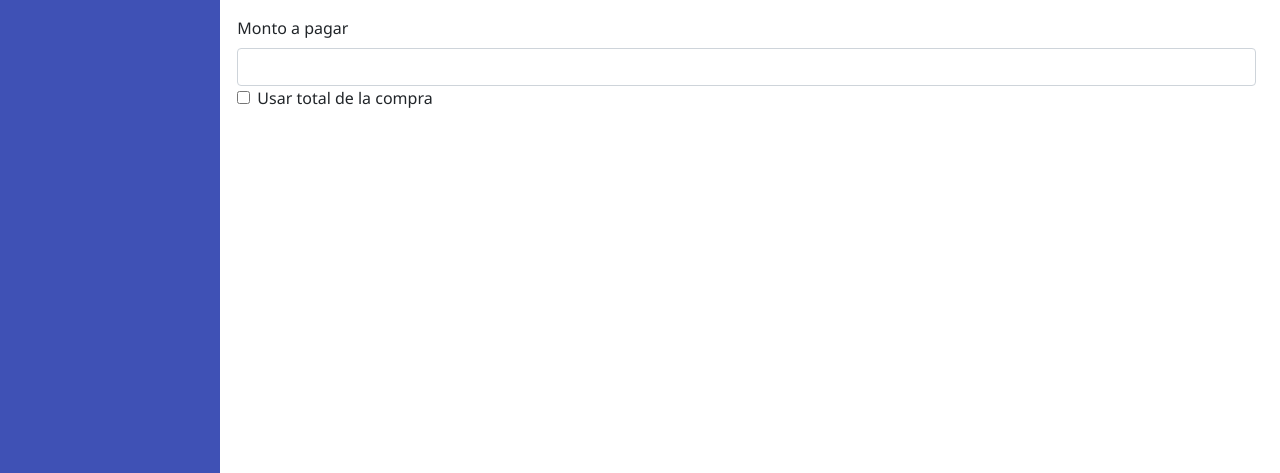
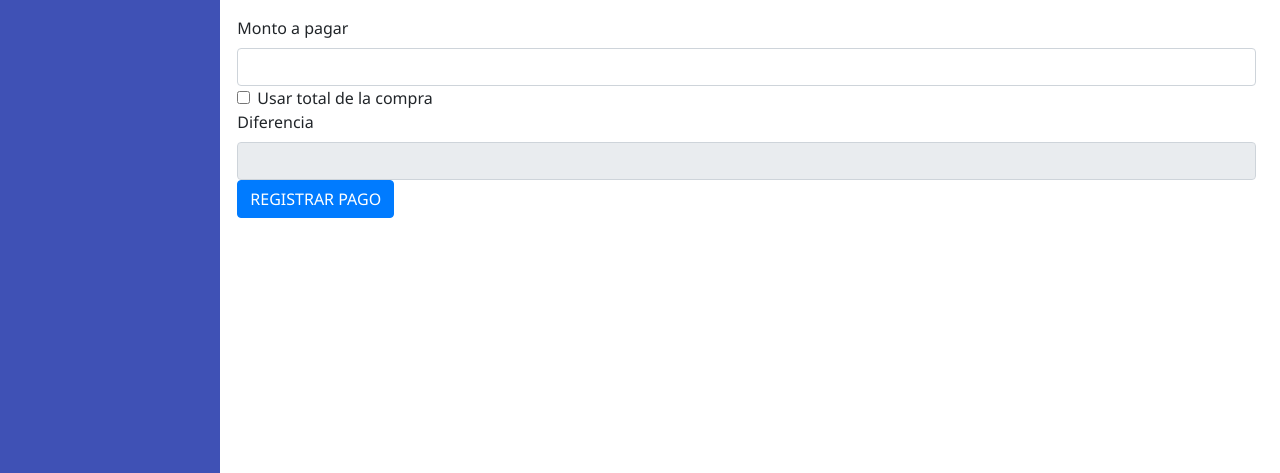
Before and after one commit to IGNRV/tisi, a PHP site: page /welcome.php in a window 1280 px wide. Shown: the part 327-800 px from the top of the page. Run offline with PHP 8.4, Linux system fonts and the light colour scheme; the visitor is signed in with stand-in values (Sample User, id 1); data that the repository does not hold is empty.

Commit message:
Avance registor_pago inserta datos en la tabla detalles_transaccion

```diff
--- a/buscar_productos.php
+++ b/buscar_productos.php
@@ -33,7 +33,7 @@ if (isset($_POST['buscar']) && !empty($_POST['buscar'])) {
     exit;
 }
 
-$query_medios_pago = "SELECT nombre_medio_pago FROM medios_de_pago";
+$query_medios_pago = "SELECT id_medios_de_pago, nombre_medio_pago FROM medios_de_pago";
 
 $medios_pago = [];
 if ($stmt = $conn->prepare($query_medios_pago)) {
@@ -115,3 +115,10 @@ if ($stmt = $conn->prepare($query_medios_pago)) {
         Usar total de la compra
     </label>
 </div>
+
+<div>
+    <label for="diferencia">Diferencia</label>
+    <input type="text" name="diferencia" class="form-control" id="diferencia" disabled>
+</div>
+
+<button type="button" class="btn btn-primary" id="registrarPago">REGISTRAR PAGO</button>
--- a/welcome.php
+++ b/welcome.php
@@ -154,7 +154,25 @@ document.addEventListener('DOMContentLoaded', function() {
         if (document.getElementById('usarTotal').checked) {
             document.getElementById('montopagar').value = total.toFixed(0);
         }
+
+        // Calcular y mostrar la diferencia
+        actualizarDiferencia();
     }
+
+    function actualizarDiferencia() {
+        var total = parseFloat(document.getElementById('totalPrecio').textContent.replace('Total: $', ''));
+        var montoPagar = parseFloat(document.getElementById('montopagar').value);
+        var diferencia = total - montoPagar;
+
+        if (!isNaN(diferencia)) {
+            document.getElementById('diferencia').value = diferencia.toFixed(0);
+        } else {
+            document.getElementById('diferencia').value = '0.00';
+        }
+    }
+
+    var inputMontoPagar = document.getElementById('montopagar');
+    inputMontoPagar.addEventListener('input', actualizarDiferencia);
 
 
     function agregarProductoSeleccionado(producto) {
@@ -217,6 +235,26 @@ document.addEventListener('DOMContentLoaded', function() {
 
     };
 });
+
+document.getElementById('registrarPago').addEventListener('click', function() {
+    var medioPago = document.getElementById('medioPago').value;
+    var total = document.getElementById('totalPrecio').textContent.replace('Total: $', '');
+    var diferencia = document.getElementById('diferencia').value;
+    var idUsuario = '<?php echo $_SESSION['id']; ?>';
+
+    // Realiza una solicitud AJAX para registrar el pago
+    fetch('registrar_pago.php', {
+        method: 'POST',
+        headers: { 'Content-Type': 'application/x-www-form-urlencoded' },
+        body: 'medioPago=' + medioPago + '&total=' + total + '&diferencia=' + diferencia + '&idUsuario=' + idUsuario
+    })
+    .then(response => response.text())
+    .then(data => {
+        console.log(data); // Manejar la respuesta
+    })
+    .catch(error => console.error('Error:', error));
+});
+
 </script>
 
 
```
Also changed, not shown: registrar_pago.php (added, +25 -0 lines).
